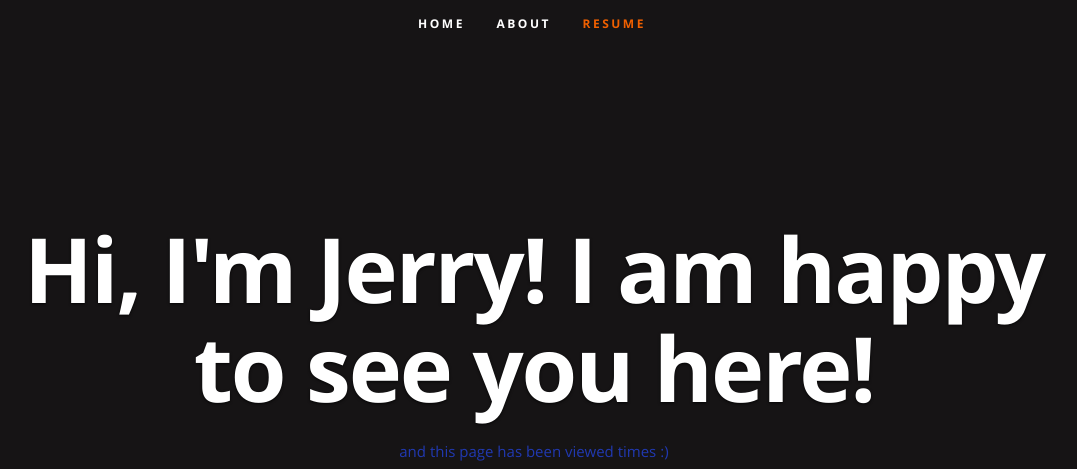
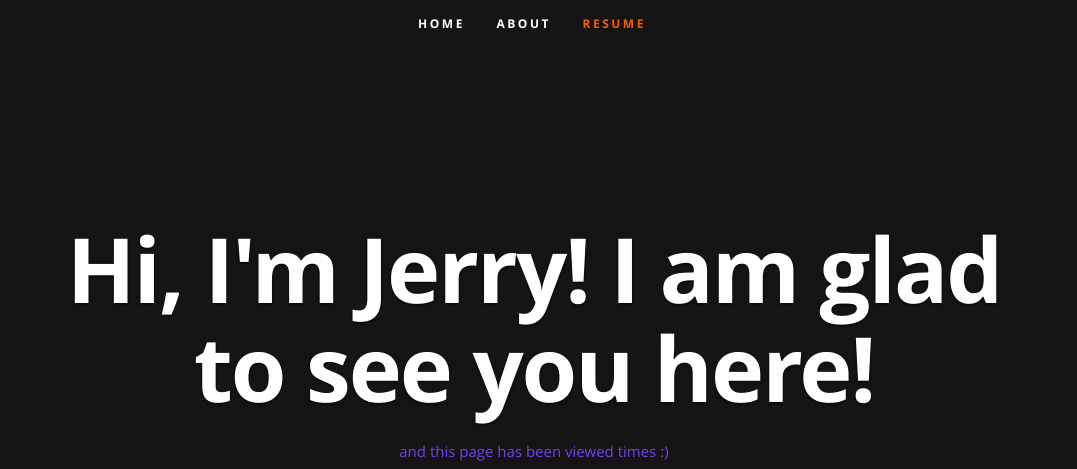
Before and after one commit to JayVargas/Azure-Resume, a plain HTML site: page frontend/index.html in a window 1280 px wide. Shown: the top 469 px of the page, without its empty margins (108-1185 px from the left). Drawn offline with nearby package versions, Linux system fonts and the light colour scheme; no server answers.

Commit message:
Frontend Color Changes

```diff
--- a/frontend/css/default.css
+++ b/frontend/css/default.css
@@ -147,7 +147,7 @@ body {
    font-weight: normal;
    font-size: 15px;
    line-height: 30px;
-	color: #2139b1;
+	color: #6a46ed;
 
    -webkit-font-smoothing: antialiased; /* Fix for webkit rendering */
 	-webkit-text-size-adjust: 100%;
--- a/frontend/index.html
+++ b/frontend/index.html
@@ -56,7 +56,7 @@
 
         <div class="row banner">
             <div class="banner-text">
-                <h1 class="responsive-headline">Hi, I'm Jerry! I am happy to see you here!</h1>
+                <h1 class="responsive-headline">Hi, I'm Jerry! I am glad to see you here!</h1>
 
                 <p>and this page has been viewed <a id="counter"></a> times :) </p>
                 <ul class="social">
```
Also changed, not shown: 1 other file.
